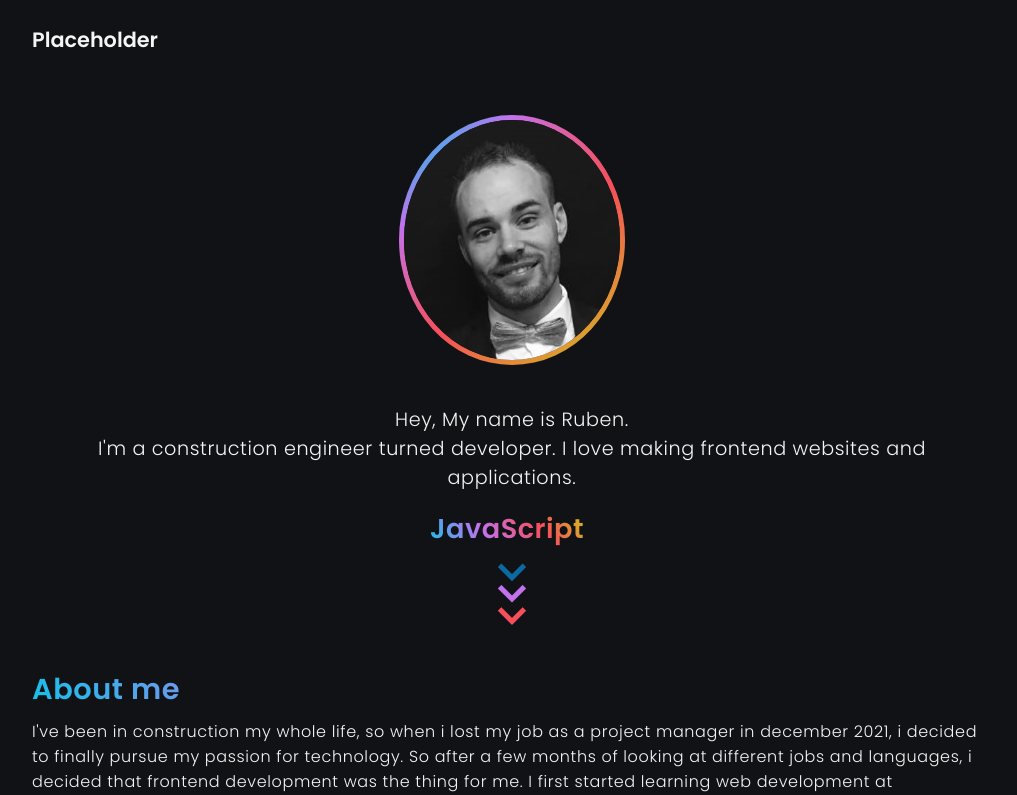
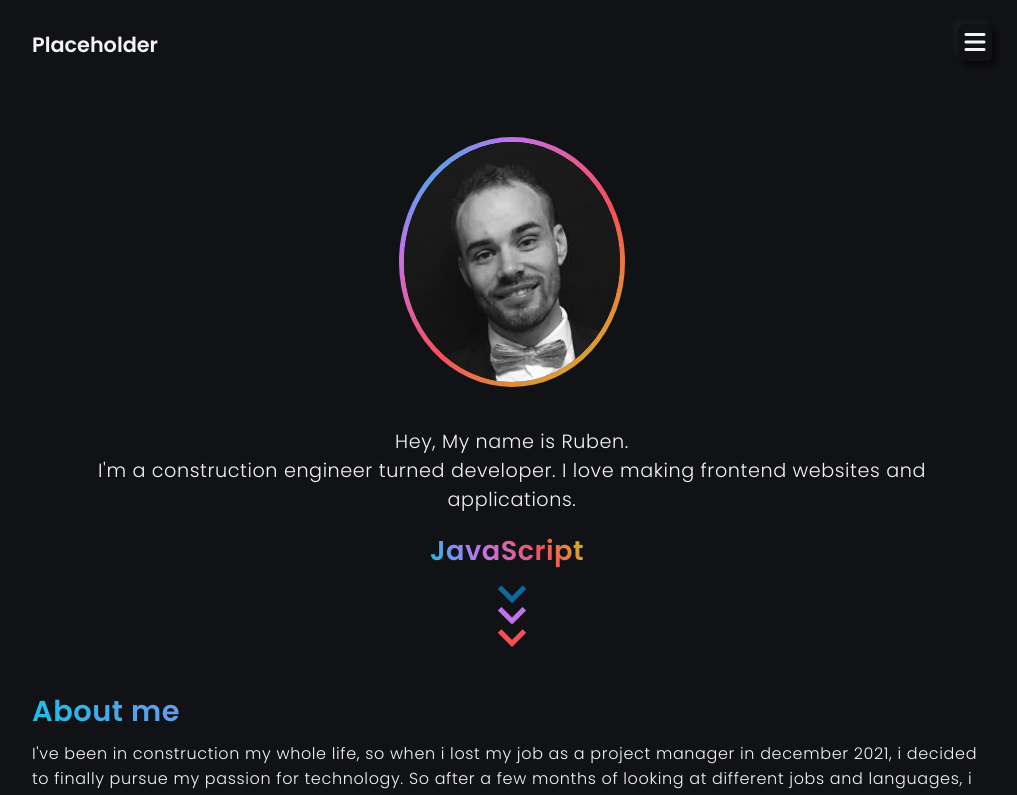
Before and after one commit to ellrub/portfolio, a React (Vite) app in the folder portfolio/: page / in a window 1280 px wide. Shown: the top 795 px of the page, without its empty margins (128-1145 px from the left). Built offline with nearby package versions, Linux system fonts and the light colour scheme.

Commit message:
Navbar
Added navmenu on navbar

```diff
--- a/portfolio/src/components/Intro.css
+++ b/portfolio/src/components/Intro.css
@@ -5,6 +5,7 @@
     justify-content: center;
     align-items: center;
     text-align: center;
+    padding-top: 1rem;
 }
 
 .intro-portrait {
--- a/portfolio/src/components/Navbar.css
+++ b/portfolio/src/components/Navbar.css
@@ -4,9 +4,47 @@
     align-items: center;
     color: rgb(245, 245, 245);
     margin-top: 1rem;
+
 }
 
 nav h3 {
     margin: 0;
     font-size: 1.3rem;
+    margin-top: 0.3rem;
 }
+
+.fa-bars {
+    font-size: 1.5rem;
+    border-radius: 0.4375rem;
+    background: #111215;
+    box-shadow: 0.3125rem 0.3125rem 0.25rem #0a0a0c,
+                -0.3125rem -0.3125rem 0.25rem #181a1e;
+    border: none;
+    padding: 0.4rem 0.4rem;
+
+}
+
+.fa-bars:hover,
+.fa-bars:focus {
+    box-shadow: inset 0.3125rem 0.3125rem 0.25rem #0a0a0c,
+                inset -0.3125rem -0.3125rem 0.25rem #181a1e;
+}
+
+#overlay {
+    width: 10rem;
+    height: 20rem;
+    background-color: #111215;
+    position: fixed;
+    top:8%;
+    right: 9%;
+    text-align: end;
+    display: none;
+}
+
+.fa-x {
+    font-size: 1.4rem;
+}
+
+#overlay p {
+    text-align: center;
+}
--- a/portfolio/src/components/Navbar.jsx
+++ b/portfolio/src/components/Navbar.jsx
@@ -5,6 +5,23 @@ export default function Navbar() {
     return (
         <nav className="navbar">
             <h3>Placeholder</h3>
+            <i className="fa-solid fa-bars" id="menu"></i>
+            <div id="overlay">
+            <i class="fa-solid fa-x"></i>
+                <p>Home</p>
+                <p>About Me</p>
+                <p>My Projects</p>
+                <p>My Blog</p>
+                <p>Contact Me</p>
+            </div>
         </nav>
     )
 }
+
+// document.getElementById("menu").addEventListener("click", function() {
+//     document.getElementById("overlay").style.display = "block"
+// })
+
+// document.getElementById("menu").addEventListener("click", function() {
+//     document.getElementById("menu").style.display = "none"
+// })
--- a/portfolio/src/main.jsx
+++ b/portfolio/src/main.jsx
@@ -4,3 +4,11 @@ import App from './App'
 import './index.css'
 
 ReactDOM.render(<App />, document.getElementById('root'))
+
+document.getElementById("menu").addEventListener("click", function() {
+    document.getElementById("overlay").style.display = "block"
+})
+
+document.getElementById("menu").addEventListener("click", function() {
+    document.getElementById("menu").style.display = "none"
+})
```
